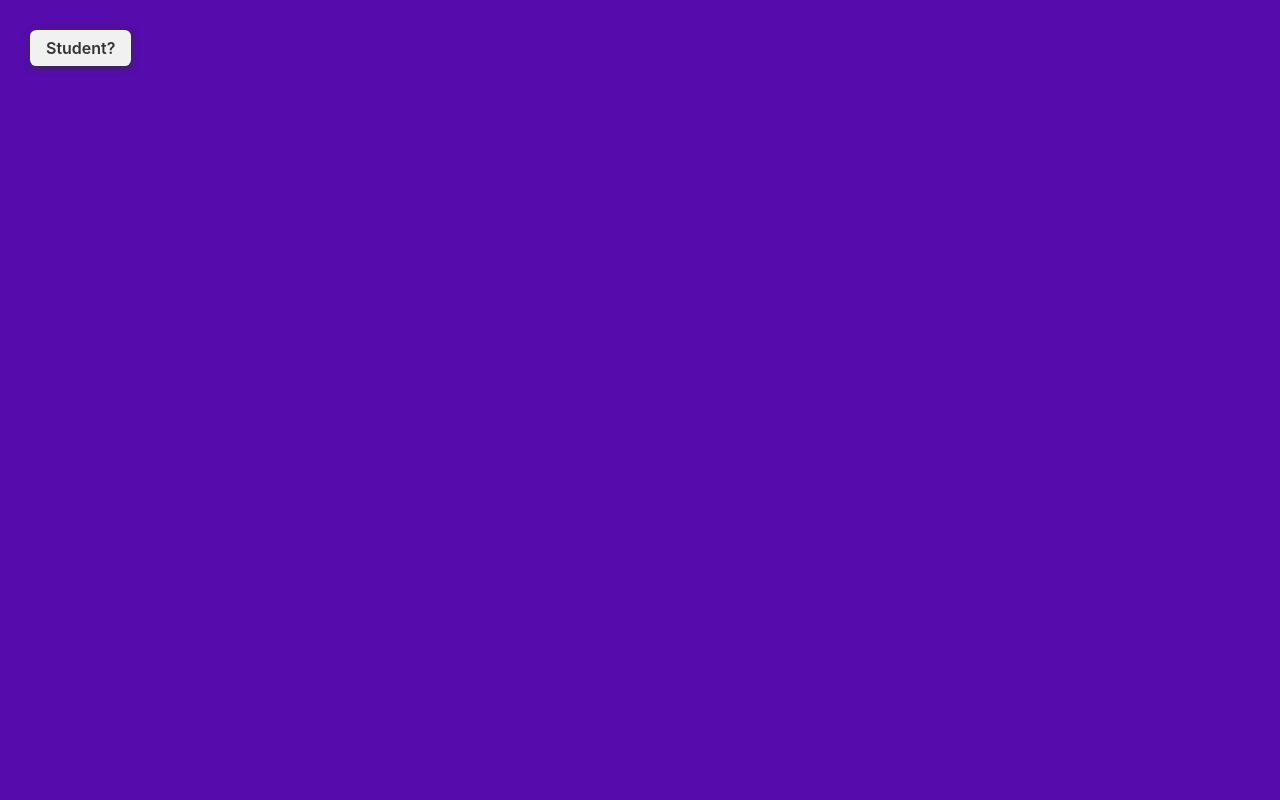
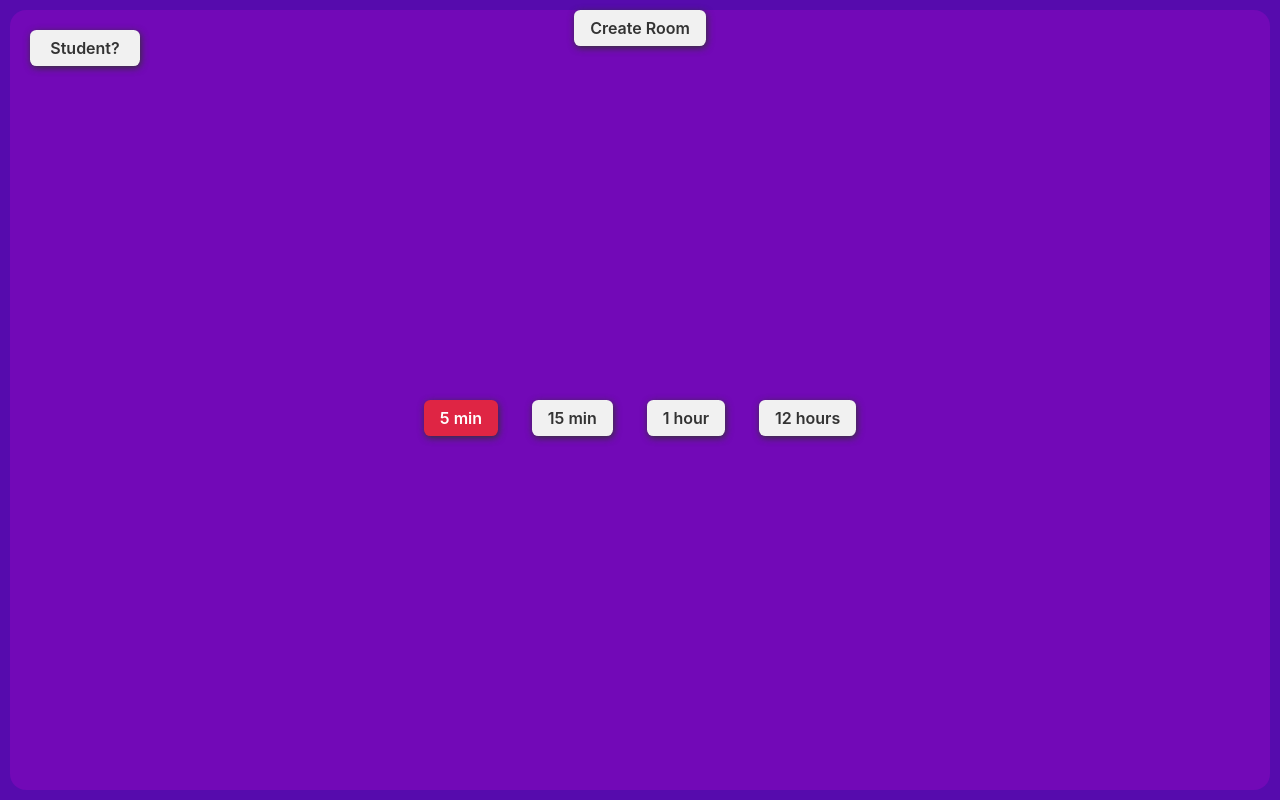
Before and after one commit to typio/imhere, a SvelteKit app: page /create in a window 1280 px wide. Built offline with nearby package versions, Linux system fonts and the light colour scheme; a web font is replaced by a local one.

Commit message:
Room creation :100:

```diff
--- a/package.json
+++ b/package.json
@@ -16,6 +16,7 @@
 		"@playwright/test": "^1.25.0",
 		"@sveltejs/adapter-auto": "next",
 		"@sveltejs/kit": "next",
+		"@types/uuid": "^8.3.4",
 		"@typescript-eslint/eslint-plugin": "^5.27.0",
 		"@typescript-eslint/parser": "^5.27.0",
 		"eslint": "^8.16.0",
@@ -32,6 +33,8 @@
 	},
 	"type": "module",
 	"dependencies": {
-		"@sveltejs/adapter-vercel": "^1.0.0-next.71"
+		"@sveltejs/adapter-vercel": "^1.0.0-next.71",
+		"redis-om": "^0.3.6",
+		"uuid": "^8.3.2"
 	}
 }
--- a/src/lib/components/ModeButton.svelte
+++ b/src/lib/components/ModeButton.svelte
@@ -1,6 +1,6 @@
 <script>
 	import { page } from '$app/stores';
-	import { goto } from '$app/navigation';
+	import { goto, prefetch } from '$app/navigation';
 	$: teacher_mode = $page.url.pathname === '/create' ? true : false;
 </script>
 
@@ -8,6 +8,9 @@
 	class="mode-btn btn"
 	on:click={() => {
 		goto(teacher_mode ? '/' : '/create');
+	}}
+	on:mouseenter={() => {
+		prefetch(teacher_mode ? '/' : '/create');
 	}}>{teacher_mode ? 'Student?' : 'Teacher?'}</button
 >
 
@@ -16,5 +19,6 @@
 		position: absolute;
 		top: 30px;
 		left: 30px;
+		width: 110px;
 	}
 </style>
--- /dev/null
+++ b/src/lib/db.ts
@@ -0,0 +1,33 @@
+import { Client, Entity, Schema } from 'redis-om'
+
+// used in git vercel with env vars in UI
+let {
+    VITE_REDIS_PORT,
+    VITE_REDIS_HOST,
+    VITE_REDIS_PASSWORD,
+    VITE_REDIS_URL,
+} = process.env
+
+// used in local .env dev build
+if (!VITE_REDIS_PORT) {
+    ; ({
+        VITE_REDIS_PORT,
+        VITE_REDIS_HOST,
+        VITE_REDIS_PASSWORD,
+        VITE_REDIS_URL,
+    } = import.meta.env)
+}
+console.log(VITE_REDIS_URL)
+
+class Room extends Entity { }
+
+const roomSchema = new Schema(Room, {
+    teacherId: { type: 'string' },
+    createdAt: { type: 'date' },
+    roomCode: { type: 'number' },
+    students: { type: 'string[]' }
+})
+
+export const redisClient = await new Client().open(VITE_REDIS_URL)
+
+export const roomRepository = redisClient.fetchRepository(roomSchema)
--- /dev/null
+++ b/src/lib/helper.ts
@@ -0,0 +1 @@
+export const codeLength = 4
--- a/src/routes/+page.svelte
+++ b/src/routes/+page.svelte
@@ -1,11 +1,11 @@
 <script>
 	import { browser } from '$app/environment';
-	import { goto } from '$app/navigation';
 	import Keyboard from '$lib/components/Keyboard.svelte';
+	import { codeLength } from '$lib/helper';
 
-	let code = ['', '', '', ''];
+	let code = new Array(codeLength).fill('');
+
 	let activeCodeIdx = 0;
-	let codeLength = code.length;
 
 	let keyboardType = 'digit';
 
--- a/src/routes/create/+page.svelte
+++ b/src/routes/create/+page.svelte
@@ -0,0 +1,70 @@
+<script lang="ts">
+	import { goto } from '$app/navigation';
+
+	let TTLInSeconds = 60 * 5;
+
+	const createRoom = async () => {
+		const res = await fetch('/create/createRoom', {
+			method: 'POST',
+			body: JSON.stringify({
+				TTLInSeconds
+			})
+		});
+		let { room } = await res.json();
+
+		if (room.roomCode) goto(`/${room.roomCode}`);
+	};
+</script>
+
+<div class="content">
+	<button
+		class="btn create-btn"
+		on:click={() => {
+			createRoom();
+		}}>Create Room</button
+	>
+	<div class="ttl-btns">
+		<button
+			class="btn {TTLInSeconds === 60 * 5 ? 'active-btn' : ''}"
+			on:click={() => {
+				TTLInSeconds = 60 * 5;
+			}}>5 min</button
+		>
+		<button
+			class="btn {TTLInSeconds === 60 * 15 ? 'active-btn' : ''}"
+			on:click={() => {
+				TTLInSeconds = 60 * 15;
+			}}>15 min</button
+		>
+		<button
+			class="btn {TTLInSeconds === 60 * 60 ? 'active-btn' : ''}"
+			on:click={() => {
+				TTLInSeconds = 60 * 60;
+			}}>1 hour</button
+		>
+		<button
+			class="btn {TTLInSeconds === 60 * 60 * 12 ? 'active-btn' : ''}"
+			on:click={() => {
+				TTLInSeconds = 60 * 60 * 12;
+			}}>12 hours</button
+		>
+	</div>
+</div>
+
+<style>
+	.ttl-btns {
+		display: flex;
+		flex-wrap: wrap;
+		width: 100%;
+		justify-content: space-evenly;
+	}
+
+	.active-btn {
+		background: rgb(223, 37, 68);
+		color: #fff;
+	}
+
+	.create-btn {
+		margin: 0 auto;
+	}
+</style>
--- a/src/routes/create/createLobby/+server.ts
+++ /dev/null
@@ -1,5 +0,0 @@
-export const POST = () => {
-    console.log('hi')
-
-    return new Response(JSON.stringify({ message: 'success' }))
-}
--- /dev/null
+++ b/src/routes/create/createRoom/+server.ts
@@ -0,0 +1,59 @@
+import { roomRepository } from '$lib/db'
+import { codeLength } from '$lib/helper'
+
+import type { RequestHandler } from '@sveltejs/kit'
+import { v4 as uuidv4 } from 'uuid'
+
+export const POST: RequestHandler = async ({ params }) => {
+    const TTLInSeconds = <number>(params?.TTLInSeconds ?? 60 * 60)
+
+    let teacherId = uuidv4()
+    let roomCode = Math.floor(Math.random() * (10 ** codeLength - 1))
+
+    // search for duplicate teacher ids
+    const retryAttemptLimit = 100
+    let retries = 0
+    await roomRepository.createIndex()
+    while ((await roomRepository.search().where('teacherId').equals(teacherId).return.all()).length !== 0) {
+        teacherId = uuidv4()
+        retries++
+        if (retries > retryAttemptLimit)
+            return new Response(JSON.stringify({
+                message: 'failed to create unique teacher id',
+
+            }), { status: 400 })
+    }
+
+    // search for duplicate room ids
+    retries = 0
+    while ((await roomRepository.search().where('roomCode').equals(roomCode).return.all()).length !== 0) {
+        roomCode = Math.floor(Math.random() * (10 ** codeLength - 1))
+
+        retries++
+        if (retries > retryAttemptLimit)
+            return new Response(JSON.stringify({
+                message: 'failed to create unique room code',
+
+            }), { status: 400 })
+    }
+
+    const room = await roomRepository.createAndSave({
+        createdAt: new Date(),
+        teacherId,
+        roomCode
+    })
+
+    await roomRepository.expire(room.entityId, TTLInSeconds)
+
+    return new Response(
+        JSON.stringify({
+            message: 'success',
+            room
+        }), {
+        status: 200,
+        headers: {
+            'Set-Cookie': `teacherId=${teacherId}; Max-Age=${TTLInSeconds}`
+        }
+    }
+    )
+}
```
Also changed, not shown: 1 other file (tests, documents, lock files or other folders).
